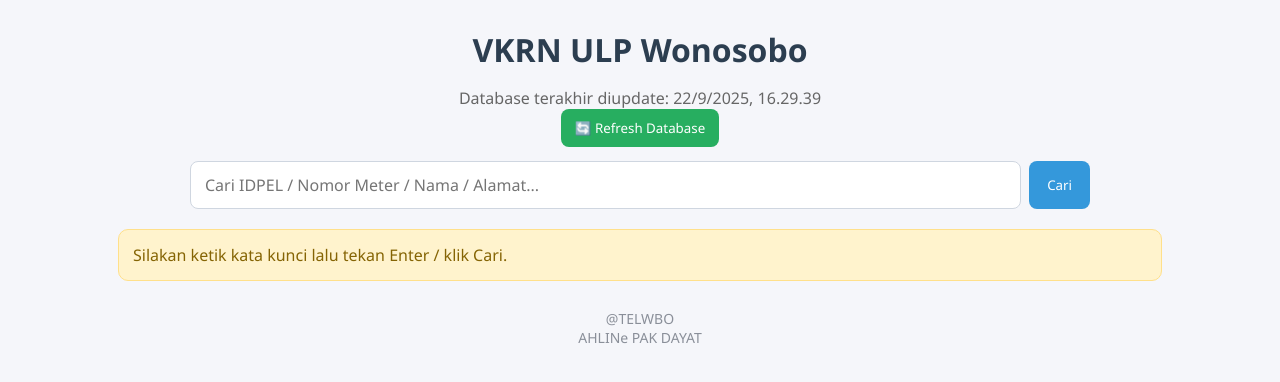
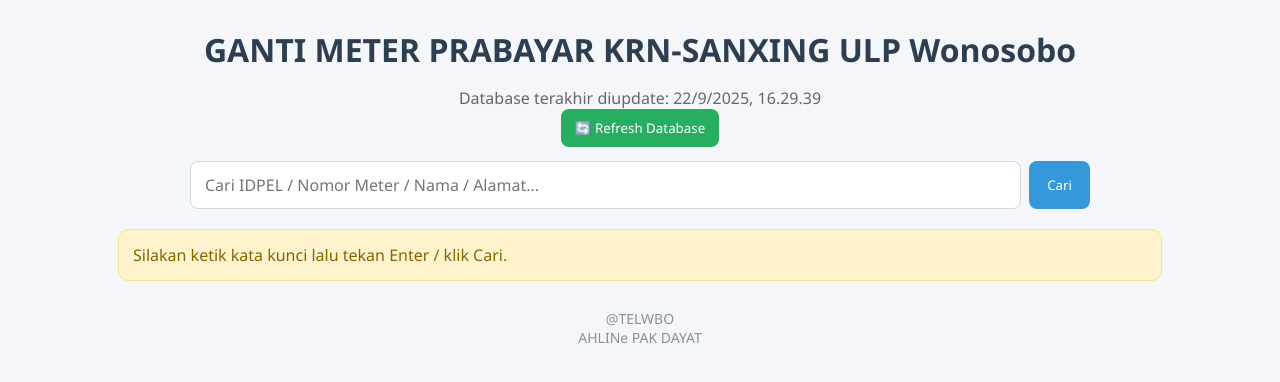
Before and after one commit to telwbo/gantimeterwbo, a plain HTML site: page index.html in a window 1280 px wide. Drawn offline with Linux system fonts and the light colour scheme.

Commit message:
Update index.html

```diff
--- a/index.html
+++ b/index.html
@@ -29,7 +29,7 @@
 </head>
 <body>
   <div class="wrap">
-    <h1>VKRN ULP Wonosobo</h1>
+    <h1>GANTI METER PRABAYAR KRN-SANXING ULP Wonosobo</h1>
 
     <div class="top-info">
       Database terakhir diupdate: <span id="lastUpdate">-</span><br/>
```
